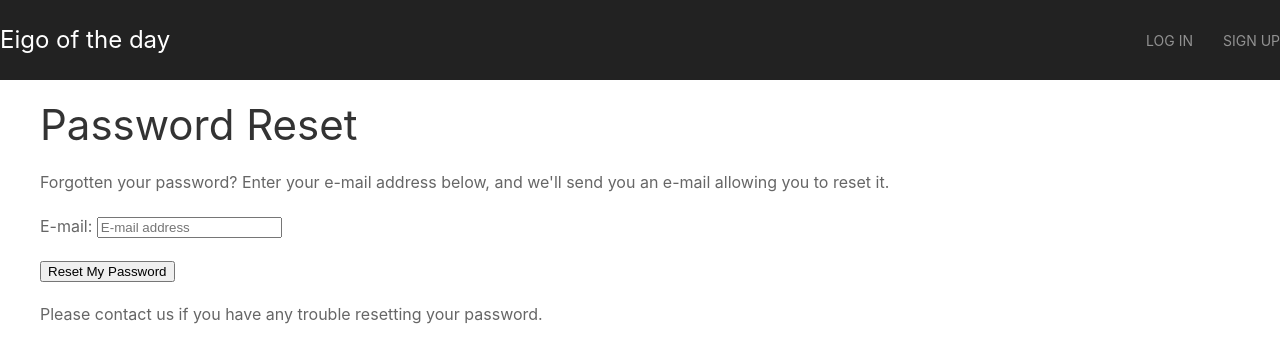
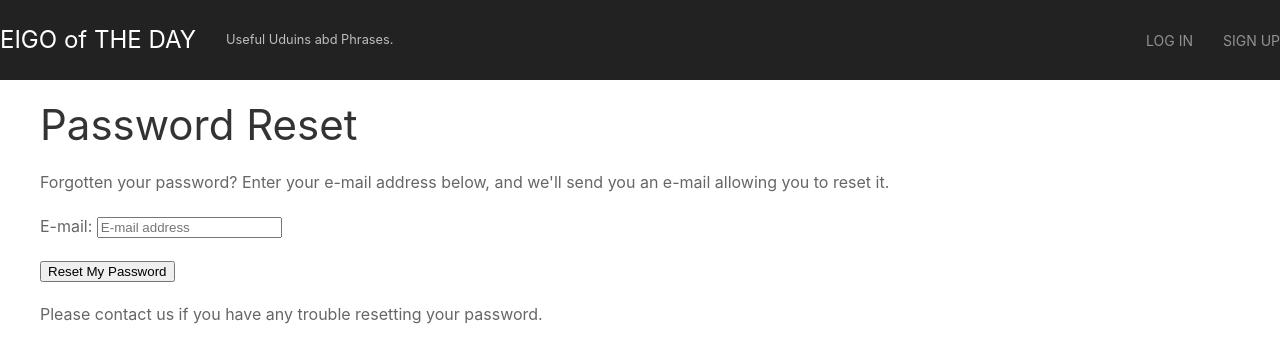
Before and after one commit to joshua-hashimoto/eigo-of-the-day-django, a Django app: page /accounts/password/reset/ in a window 1280 px wide. Shown: the top 363 px of the page. Run offline with Django 3.2, Linux system fonts and the light colour scheme; parts of the project's set-up code (start-up, migrations or seed data) failed here and were passed over; some libraries are stand-ins or nearby versions.

Commit message:
modified header to fit the application

```diff
--- a/templates/widgets/header.html
+++ b/templates/widgets/header.html
@@ -1,15 +1,12 @@
 <nav class="uk-background-secondary uk-light uk-margin" uk-navbar>
     <div class="uk-navbar-left">
-        <a href="" class="uk-navbar-item uk-logo">Eigo of the day</a>
-        {% if user.is_authenticated %}
-            <div class="uk-navbar-item">
-                <div>{{ user.email }}</div>
-            </div>
-        {% endif %}
+        <a href="/" class="uk-navbar-item uk-logo">EIGO of THE DAY</a>
+        <small class="text-secondary">Useful Uduins abd Phrases.</small>
     </div>
     <div class="uk-navbar-right">
         <ul class="uk-navbar-nav">
             {% if user.is_authenticated %}
+                <li class="uk-navbar-item">{{ user.email }}</li>
                 {% comment 'ログアウト用の画面へ飛ぶ' %} <li><a href="{% url 'account_logout' %}">Log Out</a></li> {% endcomment %}
                 <li>{% include 'widgets/logout-modal.html' %}</li>
             {% else %}
```
